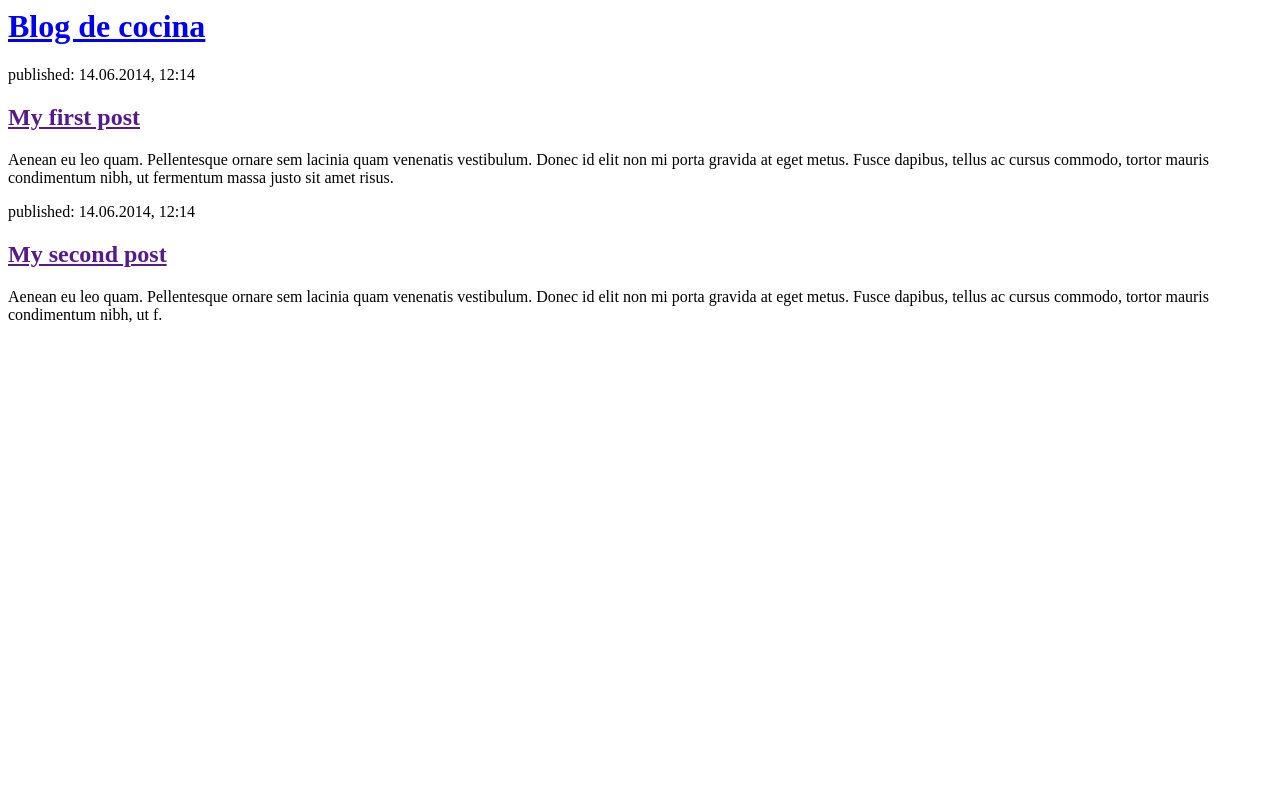
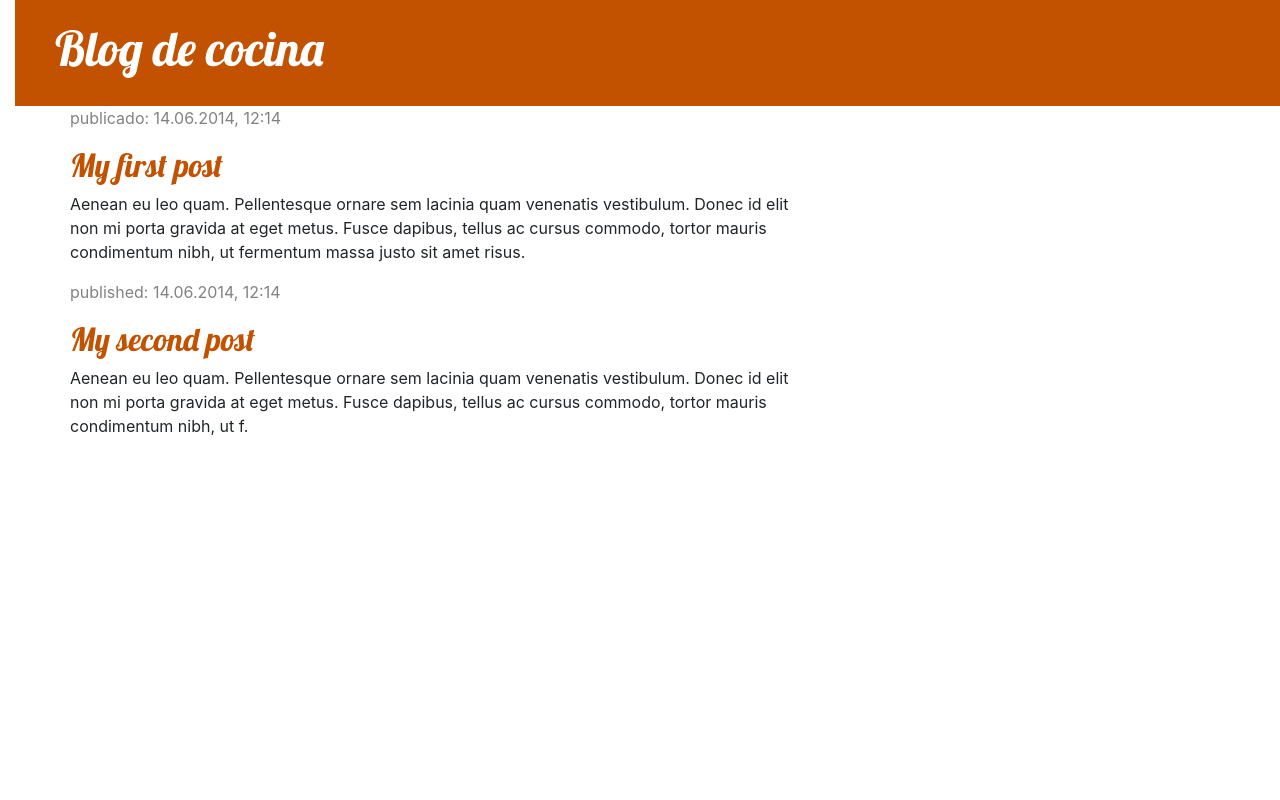
Before and after one commit to s4Kc0d3/blog-cocina, a Django app: template blog/templates/blog/post_list.html in a window 1280 px wide. Run offline with Django 3.2, Linux system fonts and the light colour scheme; the template is opened without the code that fills it, so the values that code supplies are empty; some libraries are stand-ins or nearby versions.

Commit message:
Creo las vistas y el css

```diff
--- /dev/null
+++ b/blog/static/css/blog.css
@@ -0,0 +1,54 @@
+h1 a, h2 a {
+    color: #C25100;
+    font-family: 'Lobster';
+}
+
+body {
+    padding-left: 15px;
+}
+
+.page-header {
+    background-color: #C25100;
+    margin-top: 0;
+    padding: 20px 20px 20px 40px;
+}
+.page-header h1, .page-header h1 a, .page-header h1 a:visited, .page-header h1 a:active {
+    color: #ffffff;
+    font-size: 36pt;
+    text-decoration: none;
+}
+
+.content {
+    margin-left: 40px;
+}
+
+h1, h2, h3, h4 {
+    font-family: 'Lobster', cursive;
+}
+
+.date {
+    color: #828282;
+}
+
+.save {
+    float: right;
+}
+
+.post-form textarea, .post-form input {
+    width: 100%;
+}
+
+.top-menu, .top-menu:hover, .top-menu:visited {
+    color: #ffffff;
+    float: right;
+    font-size: 26pt;
+    margin-right: 20px;
+}
+
+.post {
+    margin-bottom: 70px;
+}
+
+.post h2 a, .post h2 a:visited {
+    color: #000000;
+}
--- a/blog/templates/blog/post_list.html
+++ b/blog/templates/blog/post_list.html
@@ -1,22 +1,42 @@
+{% load static %}
 <html>
     <head>
+        <link href="//fonts.googleapis.com/css?family=Lobster&subset=latin,latin-ext" rel="stylesheet" type="text/css">
         <title>Blog de cocina</title>
+        <link rel="stylesheet" href="https://stackpath.bootstrapcdn.com/bootstrap/4.4.1/css/bootstrap.min.css" integrity="sha384-Vkoo8x4CGsO3+Hhxv8T/Q5PaXtkKtu6ug5TOeNV6gBiFeWPGFN9MuhOf23Q9Ifjh" crossorigin="anonymous">
+        <link rel="stylesheet" href="{% static 'css/blog.css' %}">
     </head>
     <body>
-        <div>
+        <div class="page-header">
             <h1><a href="/">Blog de cocina</a></h1>
         </div>
+        <div class="content container">
+            <div class="row">
+                <div class="col-md-8">
+                    {% for post in posts %}
+                        <div class="post">
+                            <div class="date">
+                                <p>publicado: {{ post.published_date }}</p>
+                            </div>
+                            <h2><a href="">{{ post.title }}</a></h2>
+                            <p>{{ post.text|linebreaksbr }}</p>
+                        </div>
+                    {% endfor %}
+                    <div class="date">
+                        <p>publicado: 14.06.2014, 12:14</p>
+                    </div>
+                        <h2><a href="">My first post</a></h2>
+                        <p>Aenean eu leo quam. Pellentesque ornare sem lacinia quam venenatis vestibulum. Donec id elit non mi porta gravida at eget metus. Fusce dapibus, tellus ac cursus commodo, tortor mauris condimentum nibh, ut fermentum massa justo sit amet risus.</p>
 
-        <div>
-            <p>published: 14.06.2014, 12:14</p>
-            <h2><a href="">My first post</a></h2>
-            <p>Aenean eu leo quam. Pellentesque ornare sem lacinia quam venenatis vestibulum. Donec id elit non mi porta gravida at eget metus. Fusce dapibus, tellus ac cursus commodo, tortor mauris condimentum nibh, ut fermentum massa justo sit amet risus.</p>
+                    <div class="date">
+                        <p>published: 14.06.2014, 12:14</p>
+                    </div>
+                        <h2><a href="">My second post</a></h2>
+                        <p>Aenean eu leo quam. Pellentesque ornare sem lacinia quam venenatis vestibulum. Donec id elit non mi porta gravida at eget metus. Fusce dapibus, tellus ac cursus commodo, tortor mauris condimentum nibh, ut f.</p>
+
+                </div>
+            </div>
         </div>
 
-        <div>
-            <p>published: 14.06.2014, 12:14</p>
-            <h2><a href="">My second post</a></h2>
-            <p>Aenean eu leo quam. Pellentesque ornare sem lacinia quam venenatis vestibulum. Donec id elit non mi porta gravida at eget metus. Fusce dapibus, tellus ac cursus commodo, tortor mauris condimentum nibh, ut f.</p>
-        </div>
     </body>
 </html>
--- a/blog/views.py
+++ b/blog/views.py
@@ -1,5 +1,8 @@
 from django.shortcuts import render
+from django.utils import timezone
+from .models import Post
 
 # Create your views here.
 def post_list(request):
-    return render(request, 'blog/post_list.html',{})
+    posts = Post.objects.filter(published_date__lte=timezone.now()).order_by('published_date')
+    return render(request, 'blog/post_list.html',{'posts': posts})
```
